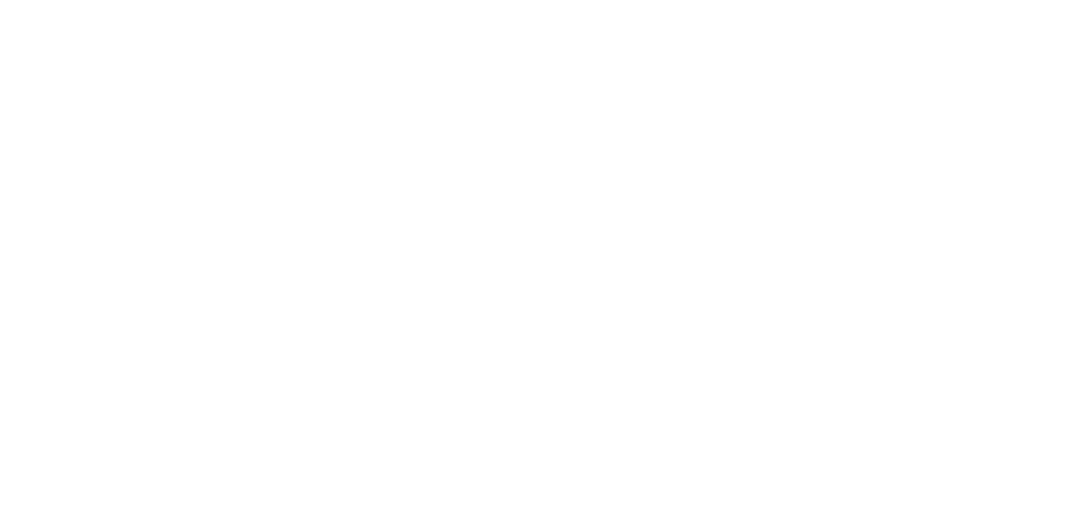
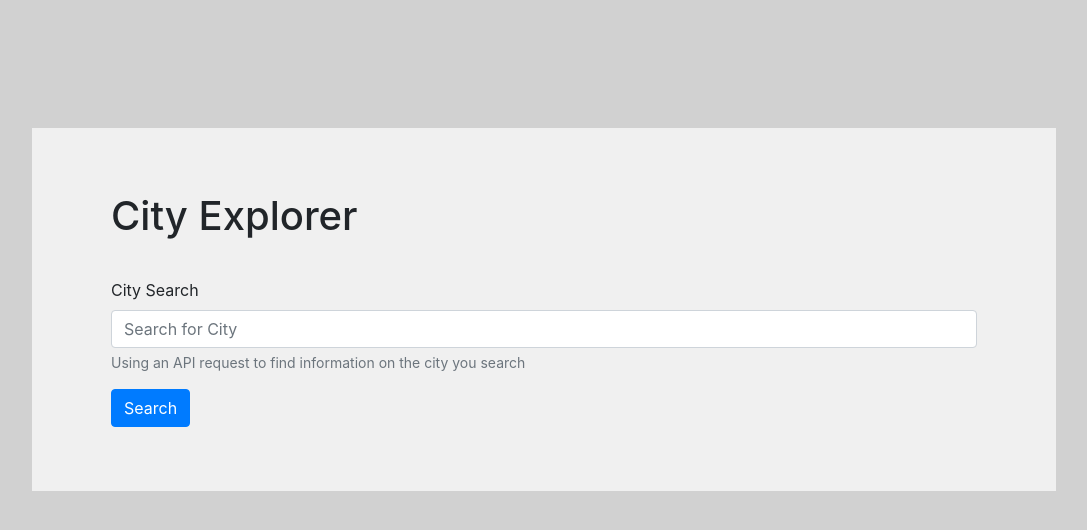
Before and after one commit to Tekthree/city-explorer, a React (Create React App) app: page / in a window 1280 px wide. Shown: the top 530 px of the page, without its empty margins (96-1183 px from the left). Built offline with nearby package versions, Linux system fonts and the light colour scheme.

Commit message:
added form and api call

```diff
--- a/src/App.css
+++ b/src/App.css
@@ -1,38 +1,8 @@
-.App {
-  text-align: center;
+
+h1{
+  padding-bottom: 30px;
 }
 
-.App-logo {
-  height: 40vmin;
-  pointer-events: none;
+.results-card{
+  margin-top: 35px;
 }
-
-@media (prefers-reduced-motion: no-preference) {
-  .App-logo {
-    animation: App-logo-spin infinite 20s linear;
-  }
-}
-
-.App-header {
-  background-color: #282c34;
-  min-height: 100vh;
-  display: flex;
-  flex-direction: column;
-  align-items: center;
-  justify-content: center;
-  font-size: calc(10px + 2vmin);
-  color: white;
-}
-
-.App-link {
-  color: #61dafb;
-}
-
-@keyframes App-logo-spin {
-  from {
-    transform: rotate(0deg);
-  }
-  to {
-    transform: rotate(360deg);
-  }
-}
--- a/src/App.js
+++ b/src/App.js
@@ -1,12 +1,80 @@
+import {
+  Form,
+  Container,
+  InputGroup,
+  FormControl,
+  Button,
+  Card,
+} from "react-bootstrap";
+import axios from "axios";
+import "./App.css";
+import React, { Component } from "react";
 
-import './App.css';
+export default class App extends Component {
+  constructor(props) {
+    super(props);
+    this.state = {
+      searchQuery: "",
+      location: {},
+    };
+  }
 
-function App() {
-  return (
-    <div className="App">
+  getSearch = async (event) => {
+    event.preventDefault();
+    const apiUrlLocation = `https://us1.locationiq.com/v1/search.php?key=${process.env.REACT_APP_CITY_KEY}&q=${this.state.searchQuery}&format=json`;
 
-    </div>
-  );
+    const response = await axios.get(apiUrlLocation);
+
+    console.log(response.data[0]);
+    this.setState({ location: response.data[0] });
+  };
+
+  render() {
+    return (
+      <div>
+        <Container>
+          <h1>City Explorer</h1>
+          <form onSubmit={this.getSearch}>
+            <Form.Group role="form" controlId="getCityLocation">
+              <Form.Label>City Search</Form.Label>
+              <Form.Control
+                type="text"
+                className="form-control"
+                placeholder="Search for City"
+                onChange={(e) => this.setState({ searchQuery: e.target.value })}
+              />
+              <Form.Text className="text-muted">
+                Using an API request to find information on the city you search
+              </Form.Text>
+            </Form.Group>
+            <Button variant="primary" type="submit">
+              Search
+            </Button>
+          </form>
+        </Container>
+        <Container>
+          {
+            //Check if message failed
+            Object.keys(this.state.location).length === 0 ? (
+              <div></div>
+            ) : (
+              <Card className="results-card">
+                <Card.Header>{this.state.location.display_name}</Card.Header>
+                <Card.Body>
+                  <Card.Title>Latitude</Card.Title>
+                  <Card.Text>
+                  {this.state.location.lat}
+                  </Card.Text>
+                  <Card.Title>Longitude</Card.Title>
+                  <Card.Text>
+                  {this.state.location.lon}
+                  </Card.Text>
+                </Card.Body>
+              </Card>
+            )
+          }
+        </Container>
+      </div>
+    );
+  }
 }
-
-export default App;
--- a/src/index.css
+++ b/src/index.css
@@ -5,9 +5,27 @@
     sans-serif;
   -webkit-font-smoothing: antialiased;
   -moz-osx-font-smoothing: grayscale;
+
+
 }
 
 code {
   font-family: source-code-pro, Menlo, Monaco, Consolas, 'Courier New',
     monospace;
 }
+
+.main{
+
+  padding:5%;
+  background: rgb(240, 240, 240);
+  width: 80%;
+  margin-left: auto;
+  margin-right: auto;
+}
+
+#root{
+  padding-top: 10%;
+  background: rgb(209, 209, 209);
+  width:100%;
+  height: 100vh;
+}
--- a/src/index.js
+++ b/src/index.js
@@ -1,15 +1,20 @@
-import React from 'react';
-import ReactDOM from 'react-dom';
-import './index.css';
-import App from './App';
-import reportWebVitals from './reportWebVitals';
-import 'bootstrap/dist/css/bootstrap.min.css';
+import React from "react";
+import ReactDOM from "react-dom";
+import "./index.css";
+import App from "./App";
+import reportWebVitals from "./reportWebVitals";
+import "bootstrap/dist/css/bootstrap.min.css";
+import { Container } from "react-bootstrap";
 
 ReactDOM.render(
   <React.StrictMode>
-    <App />
+    <>
+      <div className="main">
+        <App />
+      </div>
+    </>
   </React.StrictMode>,
-  document.getElementById('root')
+  document.getElementById("root")
 );
 
 // If you want to start measuring performance in your app, pass a function
```
